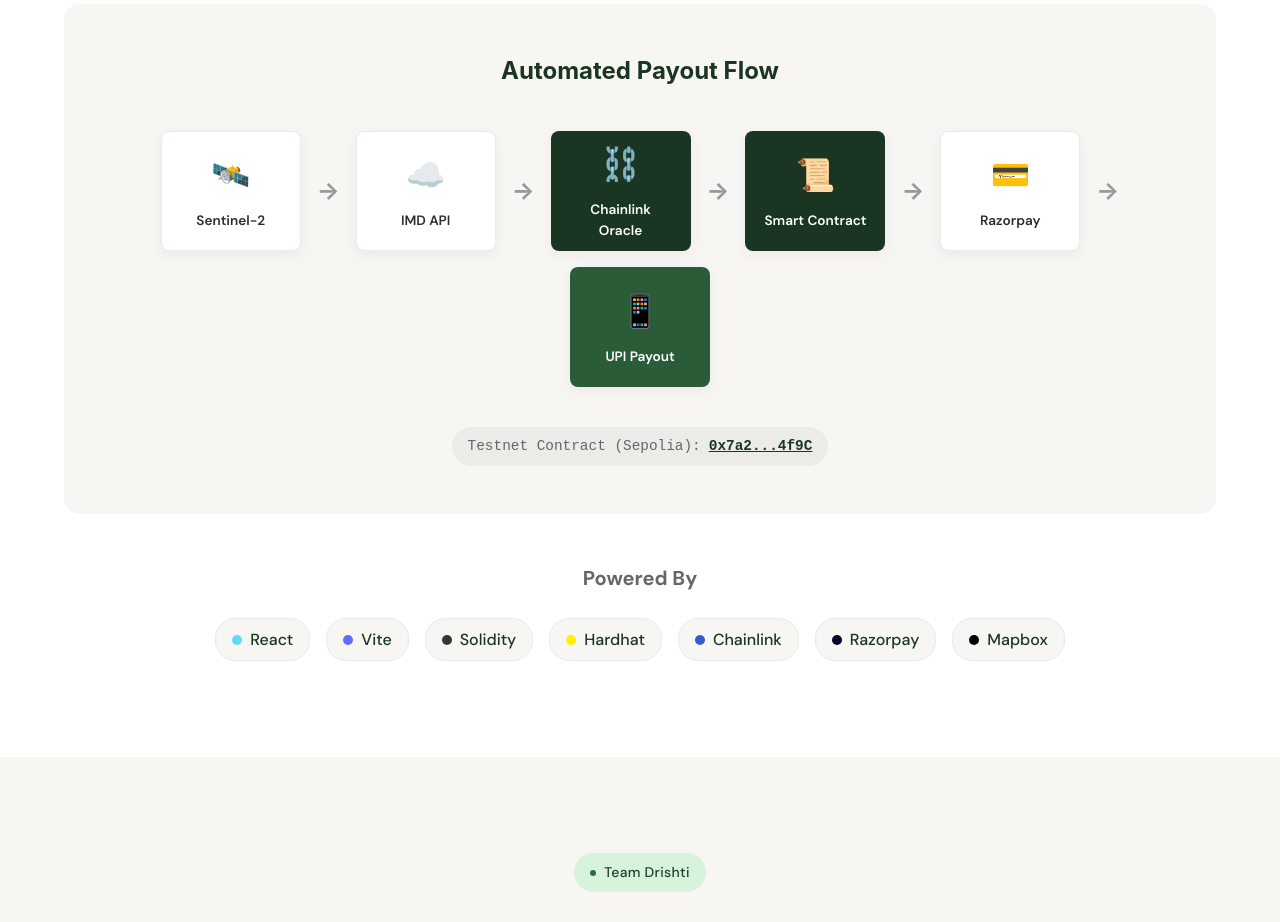
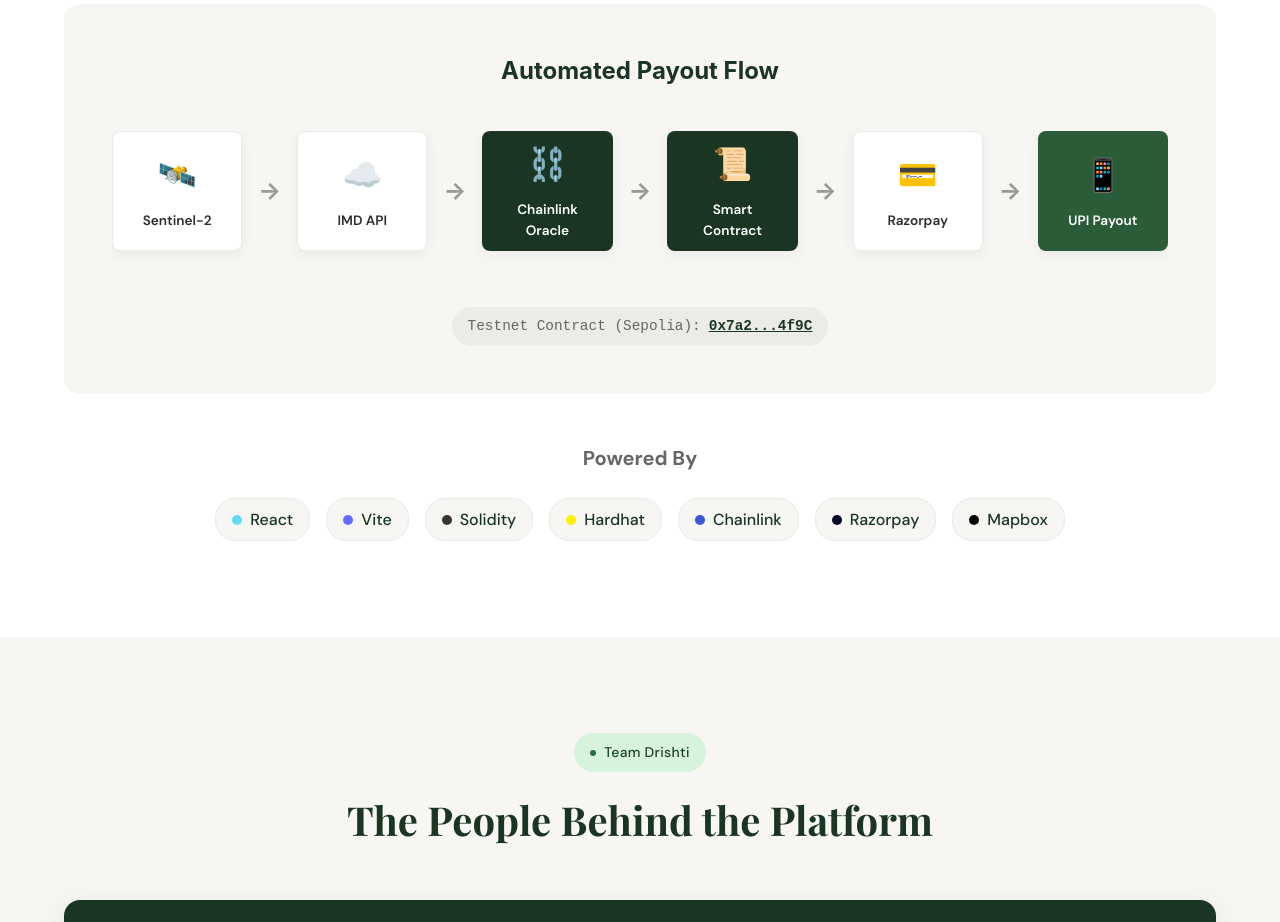
Before and after one commit to iZiaur/Fasal-Suraksha, a React (Vite) app: page / in a window 1280 px wide. Shown: the part 8200-9122 px from the top of the page. Built offline with nearby package versions, Linux system fonts and the light colour scheme; a web font is replaced by a local one.

Commit message:
style: prevent architecture diagram from wrapping and breaking layout

```diff
--- a/src/components/TechStackSection.css
+++ b/src/components/TechStackSection.css
@@ -41,9 +41,20 @@
   display: flex;
   align-items: center;
   justify-content: center;
-  flex-wrap: wrap;
+  flex-wrap: nowrap;
   gap: 1rem;
   margin-bottom: 2.5rem;
+  overflow-x: auto;
+  padding-bottom: 1rem;
+}
+
+/* Hide scrollbar for cleaner look but keep functionality */
+.architecture-diagram::-webkit-scrollbar {
+  height: 6px;
+}
+.architecture-diagram::-webkit-scrollbar-thumb {
+  background-color: #ccc;
+  border-radius: 4px;
 }
 
 .arch-node {
@@ -144,6 +155,11 @@
   border-radius: 50%;
 }
 
+@media (max-width: 1000px) {
+  .architecture-diagram {
+    justify-content: flex-start;
+  }
+}
 @media (max-width: 900px) {
   .architecture-diagram {
     flex-direction: column;
```
